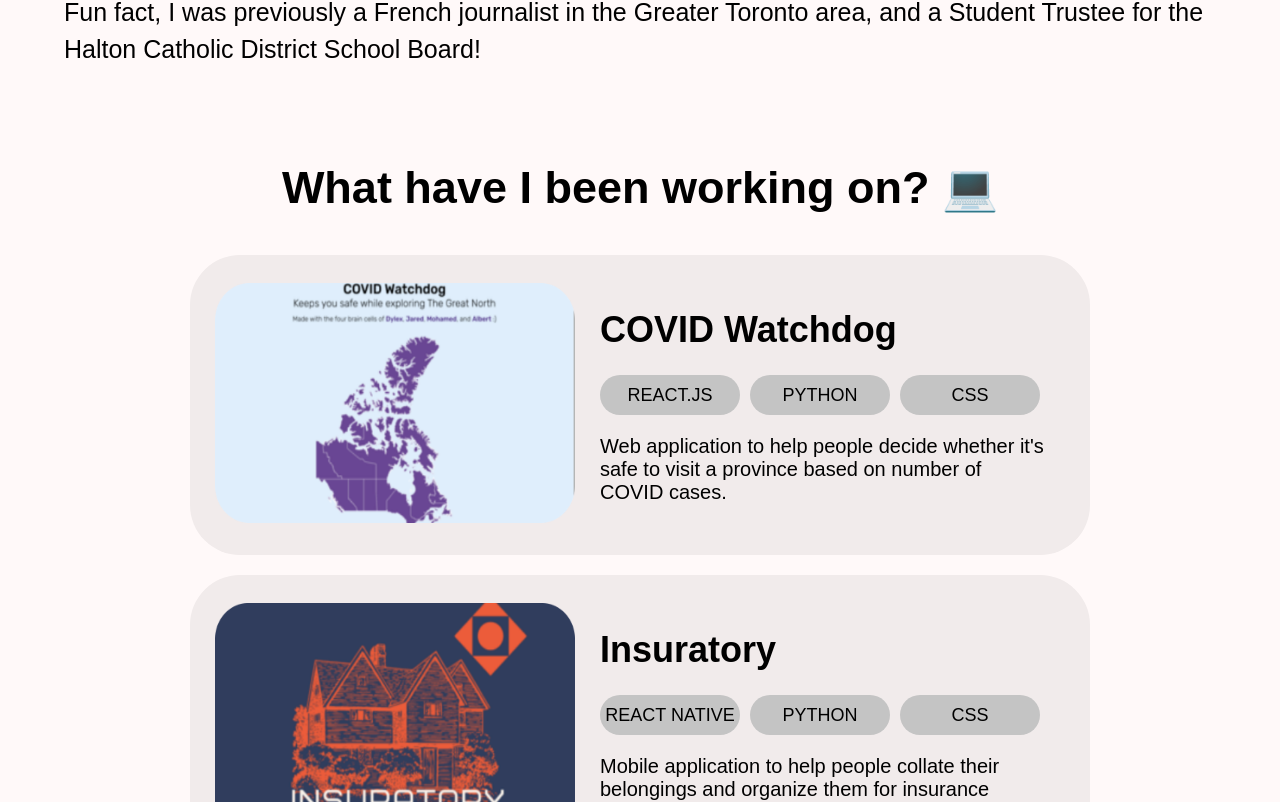
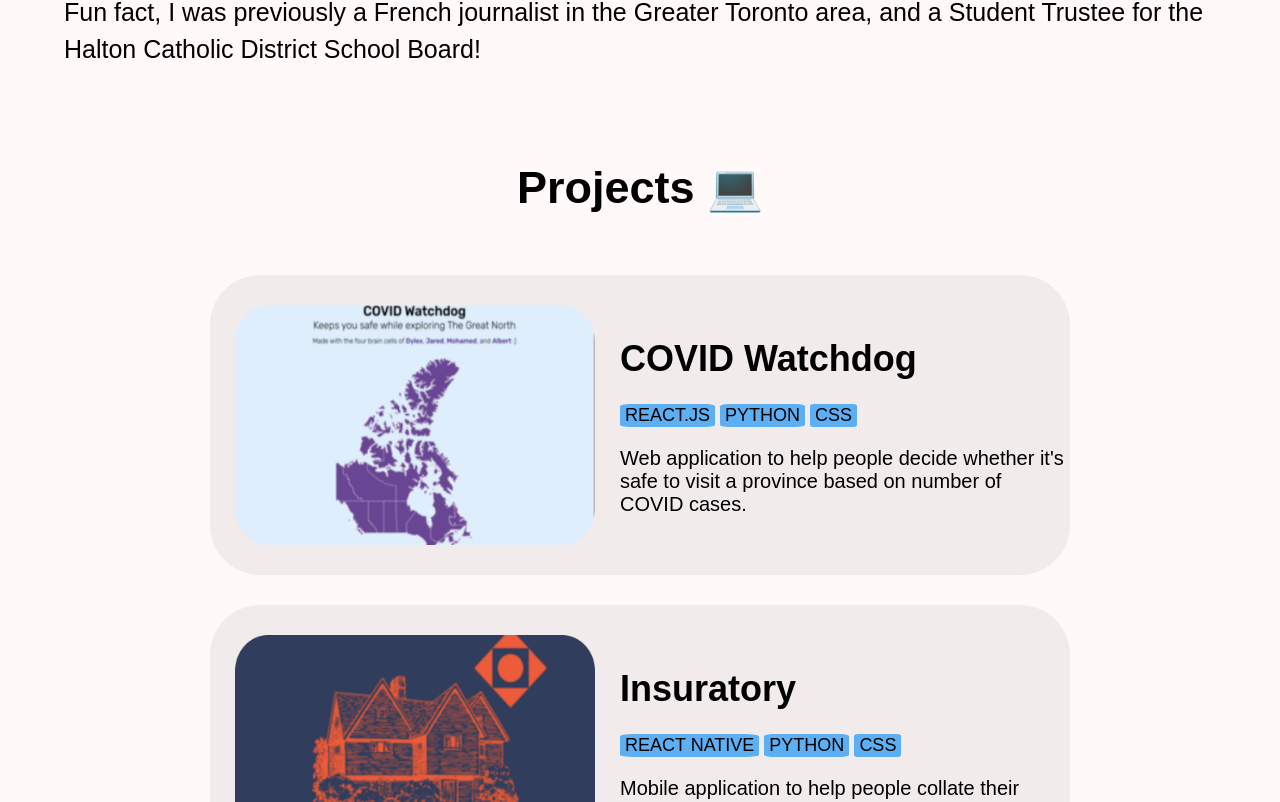
Before and after one commit to dylex-suan/dylex-suan-v2-website, a React (Create React App) app: page / in a window 1280 px wide. Shown: the part 838-1640 px from the top of the page. Built offline with nearby package versions, Linux system fonts and the light colour scheme.

Commit message:
Added more to project and project-display

```diff
--- a/src/components/Project.jsx
+++ b/src/components/Project.jsx
@@ -3,75 +3,71 @@ import styled from 'styled-components';
 export const Project = (props) => {
     const { data } = props;
     return (
+        <a href={data.link} style={{ textDecoration: "none", color: "black" }}>
             <Container>
-            <ImageWrapper>
                 <Image src={data.image} alt='' />
-            </ImageWrapper>
                 <DescriptionWrapper>
                     <Heading>
                         {data.title}
                     </Heading>
                     <RemoteWrapper>
                         {data.technologies.map((tech, id) => {
-                        return <Remote key={id}>
+                            return (
                                 <RemoteText>
                                     {tech}
                                 </RemoteText>
-                        </Remote>
+                            )
                         })}
                     </RemoteWrapper>
                     <Description>{data.description}</Description>
                 </DescriptionWrapper>
             </Container>
+        </a>
     )
 }
 
 const Container = styled.div`
     display: flex;
     align-items: center;
-    width: 900px;
+    max-width: 960px;
     height: 300px;
     background-color: #F1EBEB;
-    margin: 10px 0;
+    margin: 30px 0;
     border-radius: 50px;
+    @media (max-width: 900px) {
+        flex-direction: column;
+        height: 100%;
+        width: 100%;
+    }
 `;
 
-const ImageWrapper = styled.div`
-
-`;
 const Image = styled.img`
     width: 360px;
     height: 240px;
     radius: 46px;
-    margin: auto 25px;
+    margin: 25px;
+    @media (max-width: 500px) {
+        width: 300px;
+        height: 200px;
+    }
 `;
 
-const TextWrapper = styled.img`
-    width: 360px;
-    height: 240px;
-    radius: 46px;
-    margin: auto 25px;
-`;
 
 const Heading = styled.h1`
     font-size: 36px;
-    align-items: center;
-    ${'' /* margin: 25px 25px; */}
-`;
-
-const Remote = styled.div`
-    display: flex;
-    width: 100%;
-    height: 40px;
-    margin: 0 10px 0 0;
-    background-color: #C4C4C4;
-    border-radius: 50px;
-    align-items: center;
-    justify-content: center;
+    @media (max-width: 500px) {
+        font-size: 30px;
+    }
 `;
 
 const DescriptionWrapper = styled.div`
     width: 450px;
+    @media (max-width: 900px) {
+        width: 400px;
+    }
+    @media (max-width: 500px) {
+        width: 350px;
+    }
 `;
 
 const Description = styled.p`
@@ -79,9 +75,16 @@ const Description = styled.p`
 `;
 
 const RemoteText = styled.p`
+    background-color: #5caff2;
+    margin: 0px 5px 0px 0px;
+    padding: 1px 5px;
+    border-radius: 10%;
     font-size: 18px;
 `
+
 const RemoteWrapper = styled.div`
     display: flex;
+    flex-direction: row;
     justify-content: flex-start;
+    flex-wrap: nowrap;
 `;
--- a/src/components/Projects.jsx
+++ b/src/components/Projects.jsx
@@ -5,22 +5,35 @@ import { project_display } from "../data/project-display";
 export const Projects = () => {
     return (
         <Wrapper>
-            <Intro>What have I been working on? 💻</Intro>
-            {project_display.map((data) => {
-                return <Project key={data.id} data={data} />
-            })}
+            <Intro>Projects 💻</Intro>
+            <ProjectWrapper>
+                {project_display.map((data) => {
+                    return <Project key={data.id} data={data} />
+                })}
+            </ProjectWrapper>
         </Wrapper>
     )
 }
 
 const Wrapper = styled.div`
-    padding: 0px 200px;
     display: flex;
     flex-wrap: wrap;
     justify-content: center;
     align-items: center;
+    max-width: 1000px;
+    width: 100%;
 `;
 
 const Intro = styled.h1`
     font-size: 45px;
 `;
+
+const ProjectWrapper = styled.div`
+    margin: auto;
+    @media (max-width: 900px) {
+        width: 100%;
+    }
+    @media (max-width: 700px) {
+        width: 100%;
+    }
+`
--- a/src/data/project-display.jsx
+++ b/src/data/project-display.jsx
@@ -8,20 +8,23 @@ export const project_display = [
         id: 1,
         title: "COVID Watchdog",
         technologies: ["REACT.JS", "PYTHON", "CSS"],
-        description: "Web application to help people decide whether it's safe to visit a province based on number of COVID cases."
+        description: "Web application to help people decide whether it's safe to visit a province based on number of COVID cases.",
+        link: "https://devpost.com/software/covid-watchdog"
     },
     {
         image: insuratory,
         id: 2,
         title: "Insuratory",
         technologies: ["REACT NATIVE", "PYTHON", "CSS"],
-        description: "Mobile application to help people collate their belongings and organize them for insurance purposes."
+        description: "Mobile application to help people collate their belongings and organize them for insurance purposes.",
+        link: "https://devpost.com/software/project-05lv3wfpng62"
     },
     {
         image: not_newspaper,
         id: 3,
         title: "This Is Not A Newspaper",
         technologies: ["REACT.JS", "NODE.JS", "EXPRESS.JS", "CSS"],
-        description: "Web application to collect various news and present it in a simple and organized way."
+        description: "Web application to collect various news and present it in a simple and organized way.",
+        link: "https://devpost.com/software/this-is-not-a-newspaper"
     },
 ];
```
Lines whose indentation alone changed are shown as unchanged.
